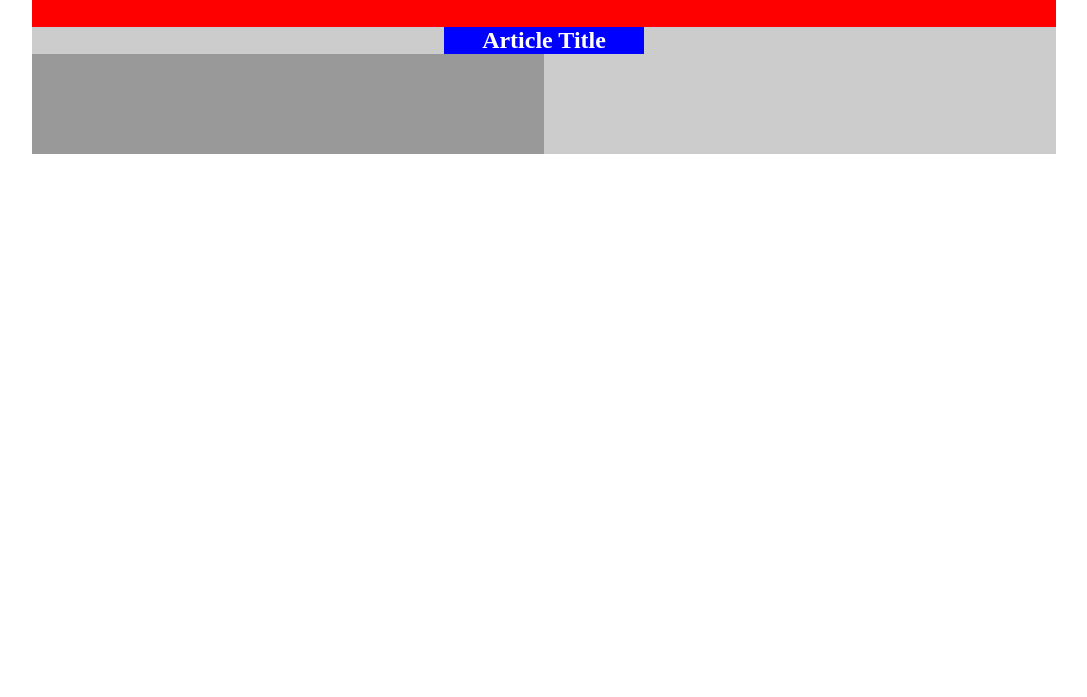
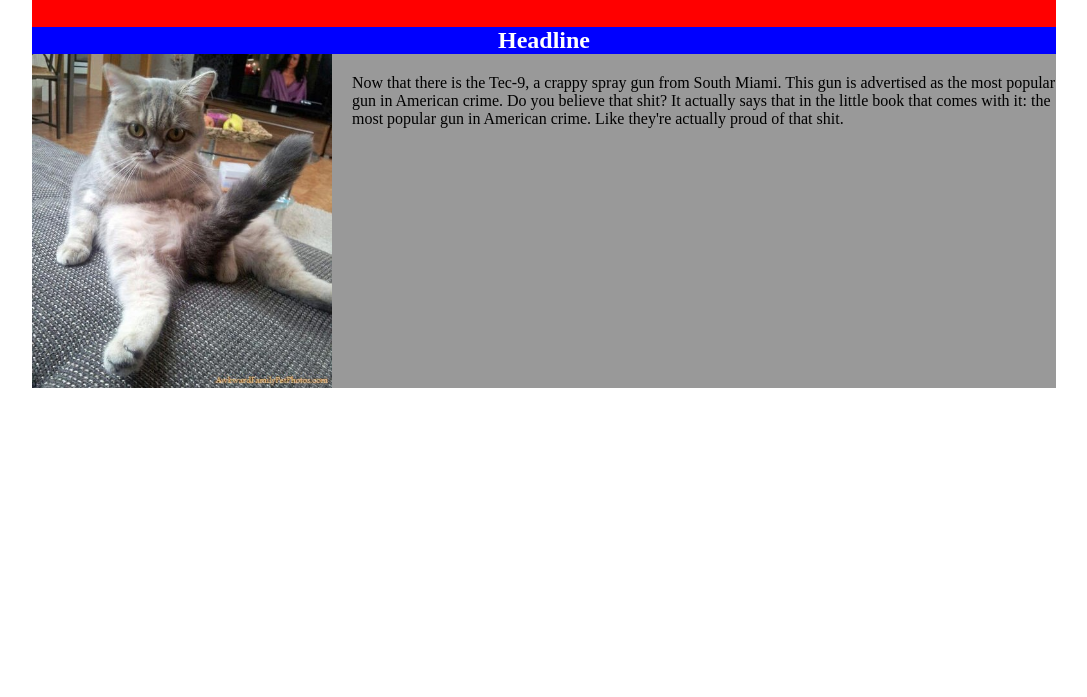
Before and after one commit to leegladding/codeschool, a plain HTML site: page index.html in a window 1280 px wide. Shown: the part 103-800 px from the top of the page, without its empty margins (96-1183 px from the left). Drawn offline with Linux system fonts and the light colour scheme.

Commit message:
Updates for 11th july 2013

```diff
--- a/css/screen.css
+++ b/css/screen.css
@@ -22,17 +22,24 @@ article {
 	width: 100%;
 	background-color: #cccccc;
 }
-article h1{
-	width: 200px;
+h2{
 	background-color: blue;
 	color: white;
 	text-align: center;
-	margin: 0 auto;
 	font-weight: bold;
 	font-size: 24px;
 }
-article div{
-	height: 100px;
-	width: 50%;
+article{
 	background-color: #999;
+	overflow: hidden;
 }
+
+article p {
+	padding-top: 20px;
+}
+
+img {
+	width: 300px;
+	float: left;
+	margin-right: 20px;
+}
--- a/index.html
+++ b/index.html
@@ -7,18 +7,20 @@
 <body>
 
 	<div id="page">
-		<header>
 
-		</header>
-		<nav>
+		<header><h1>Site Title</h1></header>
 
-		</nav>
+		<nav></nav>
+
 		<article>
-			<h1>Article Title</h1>
-			<div>
+			<h2>Headline</h2>
 
-			</div>
+				<img src="img/cat.jpeg" alt="An image of a cat" title="Jeffry" />
+
+				<p>Now that there is the Tec-9, a crappy spray gun from South Miami. This gun is advertised as the most popular gun in American crime. Do you believe that shit? It actually says that in the little book that comes with it: the most popular gun in American crime. Like they're actually proud of that shit.</p>
+
 		</article>
+
 	</div>
 
 </body>
```
